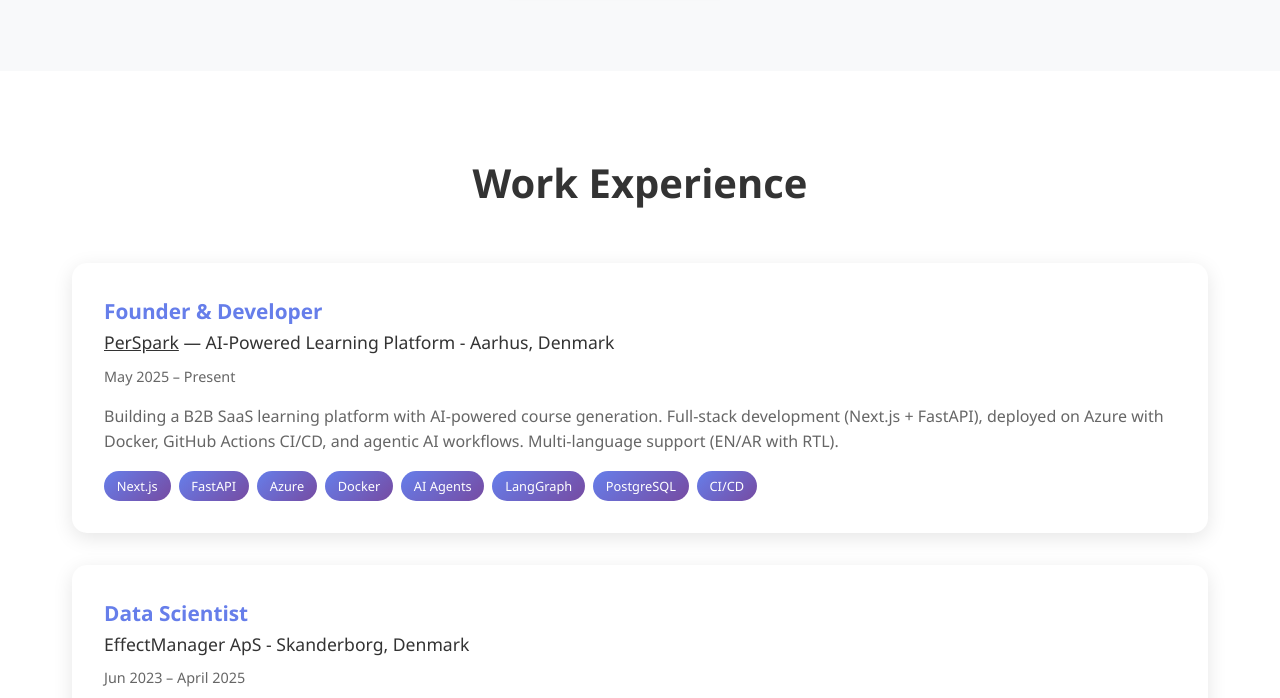
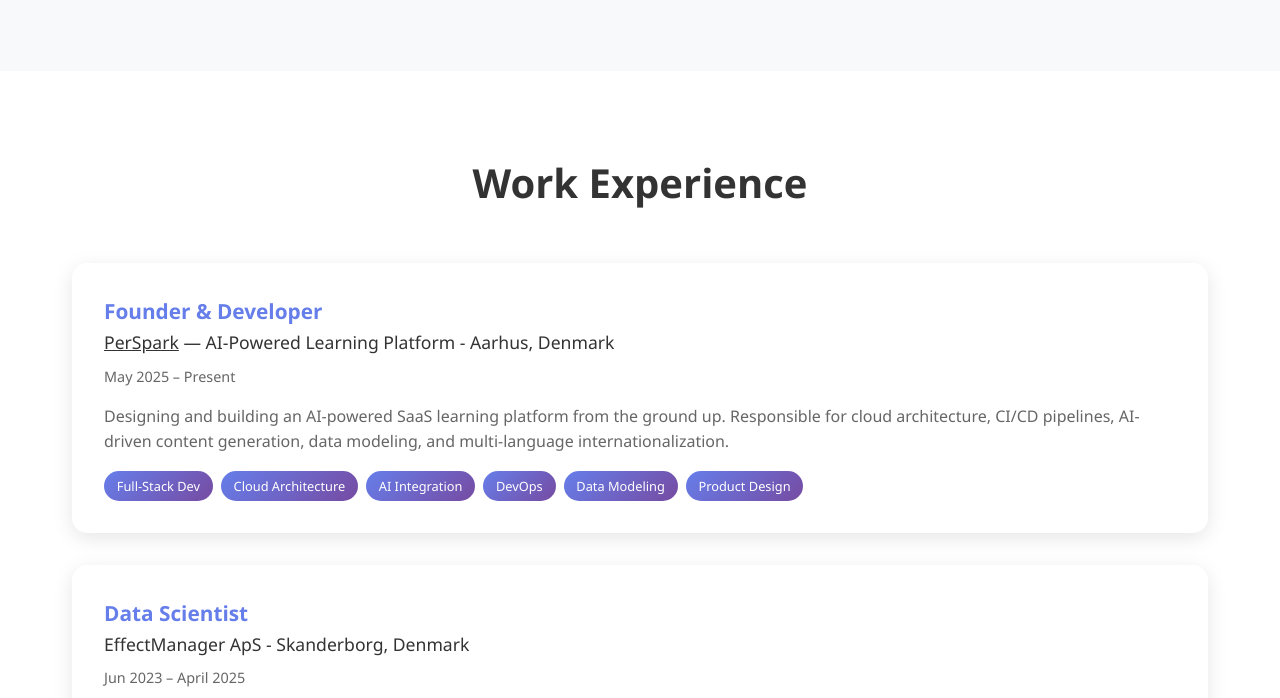
Before and after one commit to nazerof/nazerof.github.io, a plain HTML site: page index.html in a window 1280 px wide. Shown: the part 1137-1835 px from the top of the page. Drawn offline with Linux system fonts and the light colour scheme.

Commit message:
fix: genericize PerSpark tech details — methodology over specifics

```diff
--- a/index.html
+++ b/index.html
@@ -115,7 +115,7 @@
                 </div>
                 <div class="about-text">
                     <h3>Data Scientist & ML Engineer | Founder of PerSpark</h3>
-                    <p>I build data products and solutions end-to-end. Currently developing <a href="https://www.perspark.com" target="_blank" style="color: #667eea;">PerSpark</a> — an AI-powered B2B SaaS learning platform with automated course generation, deployed on Azure with Docker, CI/CD, and agentic AI workflows.</p>
+                    <p>I build data products and solutions end-to-end. Currently developing <a href="https://www.perspark.com" target="_blank" style="color: #667eea;">PerSpark</a> — an AI-powered learning platform where I handle everything from cloud architecture and DevOps to AI integration and product design.</p>
                     <p>My path from mathematics teaching to data science gives me a rare combination: the ability to explain complex technical concepts clearly and the rigor to build production-grade systems.</p>
                     <div class="contact-info">
                         <div class="contact-item">
@@ -154,17 +154,15 @@
                         </div>
                     </div>
                     <div class="experience-description">
-                        Building a B2B SaaS learning platform with AI-powered course generation. Full-stack development (Next.js + FastAPI), deployed on Azure with Docker, GitHub Actions CI/CD, and agentic AI workflows. Multi-language support (EN/AR with RTL).
+                        Designing and building an AI-powered SaaS learning platform from the ground up. Responsible for cloud architecture, CI/CD pipelines, AI-driven content generation, data modeling, and multi-language internationalization.
                     </div>
                     <div class="skills-tags">
-                        <span class="skill-tag">Next.js</span>
-                        <span class="skill-tag">FastAPI</span>
-                        <span class="skill-tag">Azure</span>
-                        <span class="skill-tag">Docker</span>
-                        <span class="skill-tag">AI Agents</span>
-                        <span class="skill-tag">LangGraph</span>
-                        <span class="skill-tag">PostgreSQL</span>
-                        <span class="skill-tag">CI/CD</span>
+                        <span class="skill-tag">Full-Stack Dev</span>
+                        <span class="skill-tag">Cloud Architecture</span>
+                        <span class="skill-tag">AI Integration</span>
+                        <span class="skill-tag">DevOps</span>
+                        <span class="skill-tag">Data Modeling</span>
+                        <span class="skill-tag">Product Design</span>
                     </div>
                 </div>
 
```
Also changed, not shown: pages/projects.html (+7 -10 lines).
